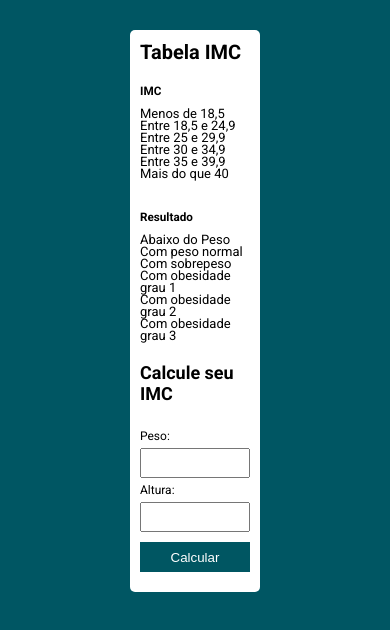
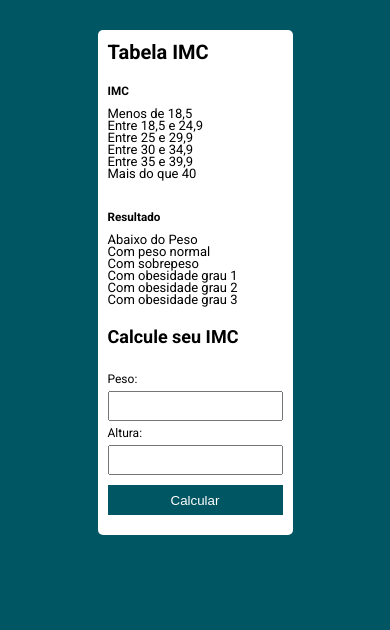
Before and after one commit to RenatodeePaula/calculadora-basica-imc, a plain HTML site: page index.html in a window 390 px wide. Drawn offline with Linux system fonts and the light colour scheme.

Commit message:
commit final 2

```diff
--- a/styles.css
+++ b/styles.css
@@ -23,7 +23,7 @@ h1 {
 /* =======================Tabela================================ */
 .main-container {
     background-color: #fff;
-    max-width: 33.33%;
+    max-width: 50%;
     padding: 2rem ;
     border-radius: 0.5rem;
 }
@@ -87,9 +87,15 @@ button {
 }
 
 /* =======================Responsive================================ */
+@media (max-width: 460px) {
+    .main-container {
+       width: 100%;
+    }
+}
 @media (max-width: 995px) {
     .table-weight-container {
         grid-template-columns: 1fr;
+        min-width: 50%;
     }
 
     .table-weight-container p {
```
